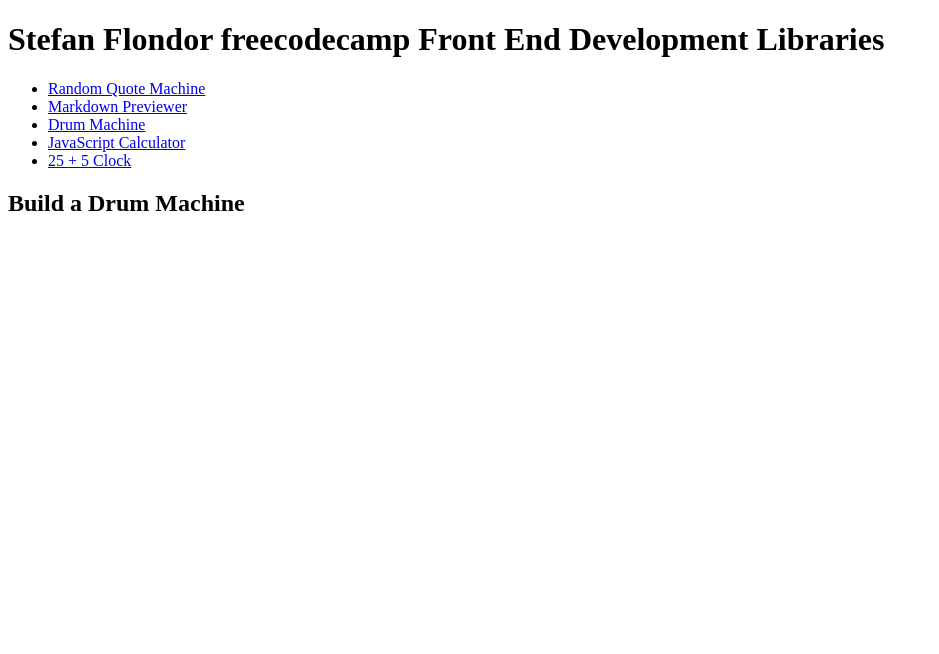
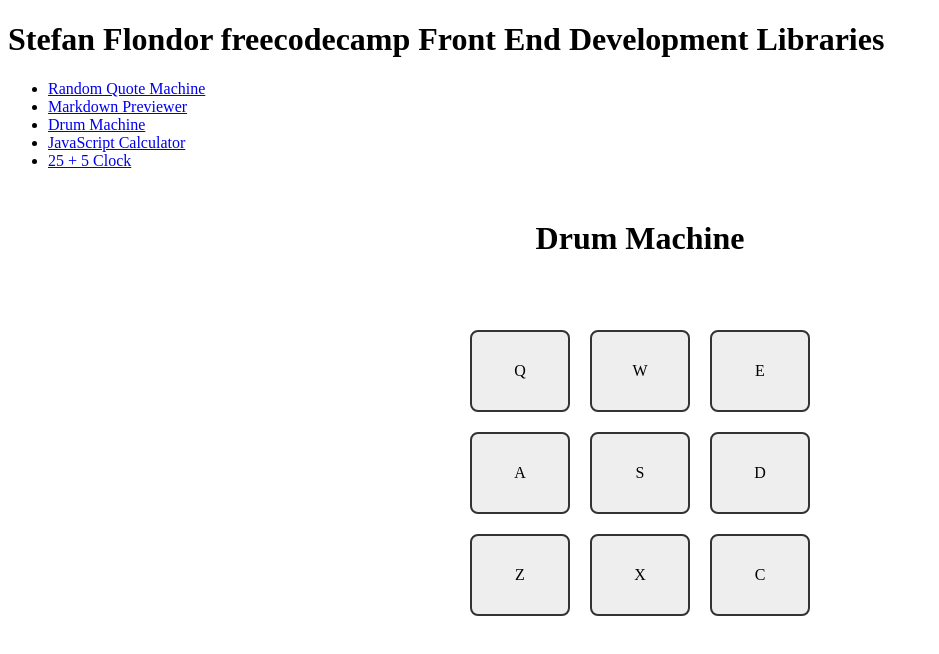
Before and after one commit to stefanflondor/codecamp, a React (Create React App) app: page /drum-machine in a window 1280 px wide. Shown: the top 654 px of the page, without its empty margins (0-939 px from the left). Built offline with nearby package versions, Linux system fonts and the light colour scheme.

Commit message:
add drum machine

```diff
--- a/src/pages/DrumMachine.js
+++ b/src/pages/DrumMachine.js
@@ -1,7 +1,71 @@
-import React from 'react';
+import React, { useState, useEffect } from 'react';
+
+const pads = [
+    { key: 'Q', clip: 'https://s3.amazonaws.com/freecodecamp/drums/Heater-1.mp3', name: 'Heater 1' },
+    { key: 'W', clip: 'https://s3.amazonaws.com/freecodecamp/drums/Heater-2.mp3', name: 'Heater 2' },
+    { key: 'E', clip: 'https://s3.amazonaws.com/freecodecamp/drums/Heater-3.mp3', name: 'Heater 3' },
+    { key: 'A', clip: 'https://s3.amazonaws.com/freecodecamp/drums/Heater-4_1.mp3', name: 'Heater 4' },
+    { key: 'S', clip: 'https://s3.amazonaws.com/freecodecamp/drums/Heater-6.mp3', name: 'Clap' },
+    { key: 'D', clip: 'https://s3.amazonaws.com/freecodecamp/drums/Dsc_Oh.mp3', name: 'Open-HH' },
+    { key: 'Z', clip: 'https://s3.amazonaws.com/freecodecamp/drums/Kick_n_Hat.mp3', name: "Kick-n'-Hat" },
+    { key: 'X', clip: 'https://s3.amazonaws.com/freecodecamp/drums/RP4_KICK_1.mp3', name: 'Kick' },
+    { key: 'C', clip: 'https://s3.amazonaws.com/freecodecamp/drums/Cev_H2.mp3', name: 'Closed-HH' },
+];
 
 function DrumMachine() {
-    return <h2>Build a Drum Machine</h2>;
+    const [display, setDisplay] = useState('');
+
+    const playSound = (key) => {
+        const audio = document.getElementById(key);
+        if (audio) {
+            audio.currentTime = 0; // rewind
+            audio.play();
+            const pad = pads.find(p => p.key === key);
+            if (pad) setDisplay(pad.name);
+        }
+    };
+
+    const handleKeyPress = (event) => {
+        const key = event.key.toUpperCase();
+        if (pads.some(p => p.key === key)) {
+            playSound(key);
+        }
+    };
+
+    useEffect(() => {
+        document.addEventListener('keydown', handleKeyPress);
+        return () => document.removeEventListener('keydown', handleKeyPress);
+    }, []);
+
+    return (
+        <div id="drum-machine" style={{ textAlign: 'center', marginTop: '50px' }}>
+            <h1>Drum Machine</h1>
+            <div id="display" style={{ marginBottom: '20px', fontSize: '1.5rem', minHeight: '2rem' }}>
+                {display}
+            </div>
+            <div style={{ display: 'grid', gridTemplateColumns: 'repeat(3, 100px)', gap: '20px', justifyContent: 'center' }}>
+                {pads.map(pad => (
+                    <div
+                        key={pad.key}
+                        className="drum-pad"
+                        id={pad.name}
+                        style={{
+                            border: '2px solid #333',
+                            borderRadius: '8px',
+                            padding: '30px',
+                            cursor: 'pointer',
+                            backgroundColor: '#eee',
+                            userSelect: 'none'
+                        }}
+                        onClick={() => playSound(pad.key)}
+                    >
+                        {pad.key}
+                        <audio className="clip" id={pad.key} src={pad.clip}></audio>
+                    </div>
+                ))}
+            </div>
+        </div>
+    );
 }
 
 export default DrumMachine;
```
